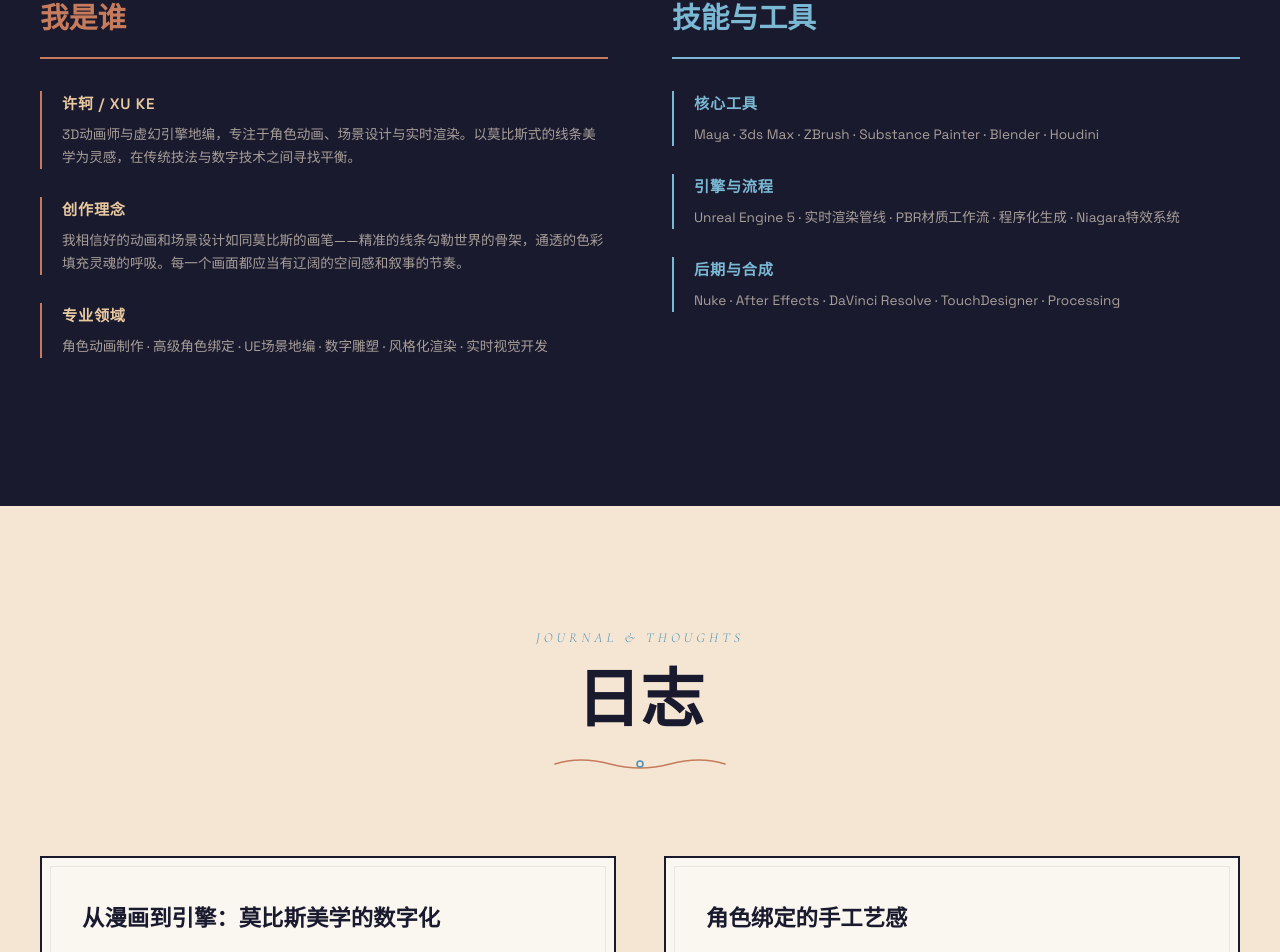
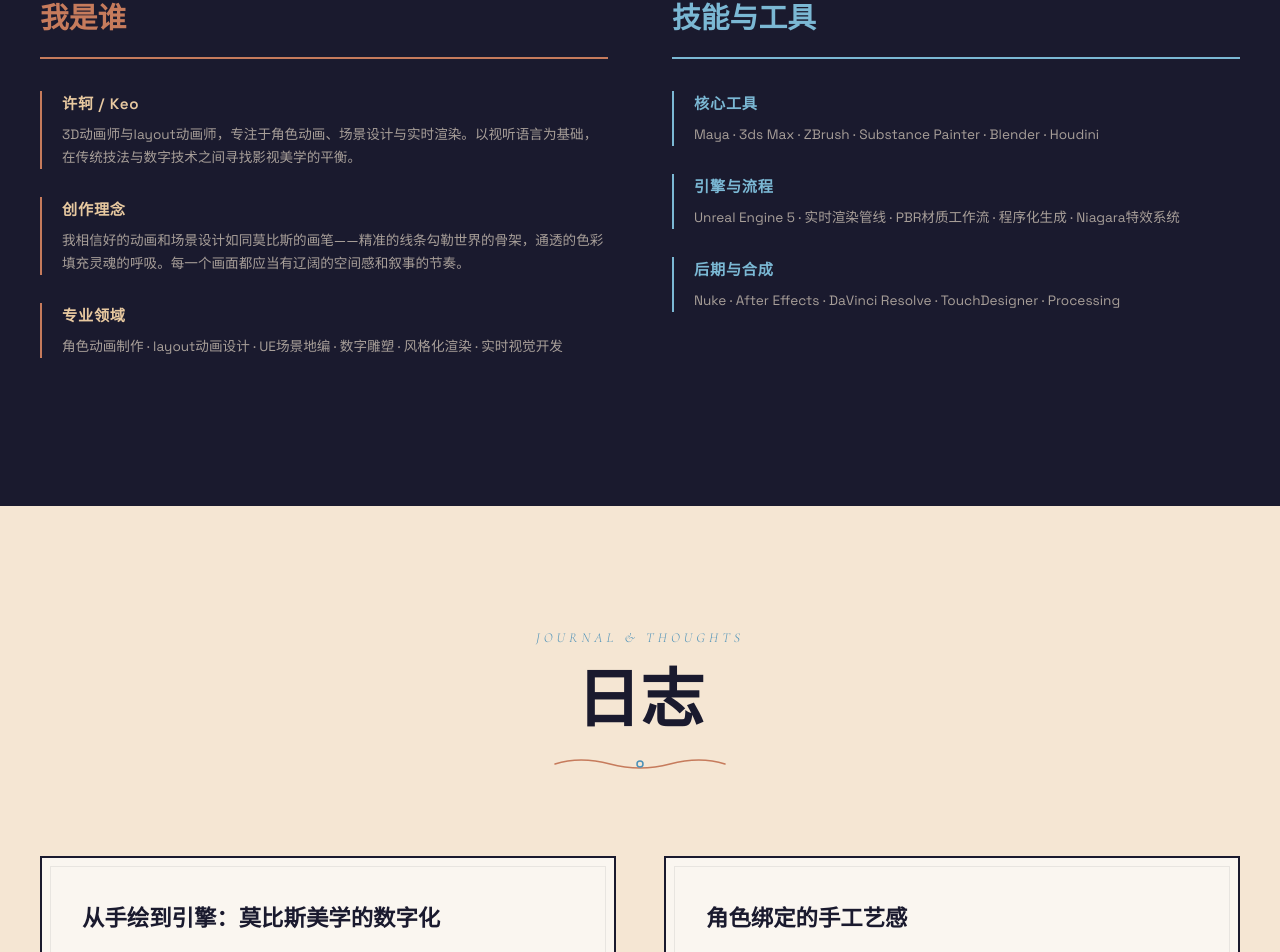
Before and after one commit to BSZMK/Artist-Keo, a plain HTML site: page moebius-redesign.html in a window 1280 px wide. Shown: the part 3000-3952 px from the top of the page. Drawn offline with nearby package versions, Linux system fonts and the light colour scheme; a web font is replaced by a local one.

Commit message:
Update personal information and project details

```diff
--- a/moebius-redesign.html
+++ b/moebius-redesign.html
@@ -1308,8 +1308,8 @@
       <div class="comparison-col before">
         <h3>我是谁</h3>
         <div class="comparison-item">
-          <h4>许轲 / XU KE</h4>
-          <p>3D动画师与虚幻引擎地编，专注于角色动画、场景设计与实时渲染。以莫比斯式的线条美学为灵感，在传统技法与数字技术之间寻找平衡。</p>
+          <h4>许轲 / Keo</h4>
+          <p>3D动画师与layout动画师，专注于角色动画、场景设计与实时渲染。以视听语言为基础，在传统技法与数字技术之间寻找影视美学的平衡。</p>
         </div>
         <div class="comparison-item">
           <h4>创作理念</h4>
@@ -1317,7 +1317,7 @@
         </div>
         <div class="comparison-item">
           <h4>专业领域</h4>
-          <p>角色动画制作 · 高级角色绑定 · UE场景地编 · 数字雕塑 · 风格化渲染 · 实时视觉开发</p>
+          <p>角色动画制作 · layout动画设计 · UE场景地编 · 数字雕塑 · 风格化渲染 · 实时视觉开发</p>
         </div>
       </div>
       <div class="comparison-col after">
@@ -1355,7 +1355,7 @@
     <div class="system-grid">
       <!-- 日志条目1 -->
       <div class="system-card reveal">
-        <h3>从漫画到引擎：莫比斯美学的数字化</h3>
+        <h3>从手绘到引擎：莫比斯美学的数字化</h3>
         <div style="margin-bottom:16px;">
           <span style="font-family:var(--font-accent);font-size:0.85rem;font-style:italic;color:var(--m-azure);">2024.12</span>
         </div>
@@ -1417,12 +1417,12 @@
       <div class="summary-card reveal">
         <span class="summary-card-number">01</span>
         <h3>电子邮件</h3>
-        <p>xuke@example.com — 工作合作与项目咨询欢迎通过邮件联系，通常在48小时内回复。</p>
+        <p>xuke472017213@gmail.com — 工作合作与项目咨询欢迎通过邮件联系，通常在48小时内回复。</p>
       </div>
       <div class="summary-card reveal">
         <span class="summary-card-number">02</span>
         <h3>社交平台</h3>
-        <p>ArtStation · B站 · 小红书 — 作品更新与创作过程分享，欢迎关注交流。</p>
+        <p>ArtStation · 微信 · 小红书 — 作品更新与创作过程分享，欢迎关注交流。</p>
       </div>
       <div class="summary-card reveal">
         <span class="summary-card-number">03</span>
```
